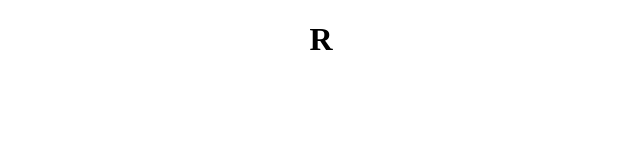
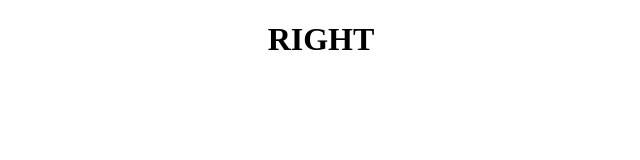
Before and after one commit to Khalid4447/Robot-2023, a plain HTML site: page iot/R.html in a window 1280 px wide. Shown: the whole page, without its empty margins (319-959 px from the left). Drawn offline with Linux system fonts and the light colour scheme.

Commit message:
Update R.html

```diff
--- a/iot/R.html
+++ b/iot/R.html
@@ -7,7 +7,7 @@
 
 <body>
 <center>
-<h1>R</h1>
+<h1>RIGHT</h1>
 
 
 </body>
```
